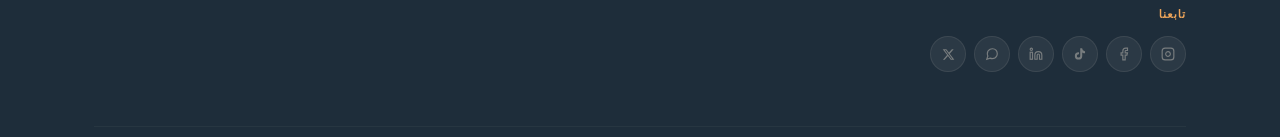
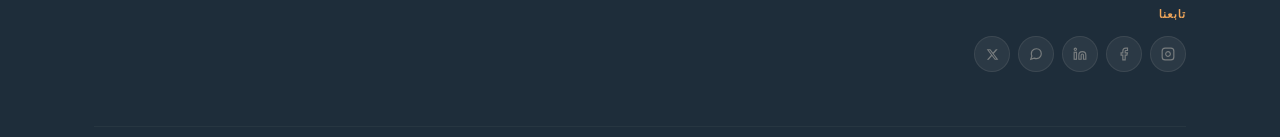
Before and after one commit to mohamadyasser118/sanad-landing-page, a Next.js app: page / in a window 1280 px wide. Shown: the part 8797-8934 px from the top of the page. Built offline with nearby package versions, Linux system fonts and the light colour scheme; a web font is replaced by a local one.

Commit message:
Adding Our Social Media acounts

```diff
--- a/components/SanadAR_v2.jsx
+++ b/components/SanadAR_v2.jsx
@@ -3,12 +3,11 @@
 import { useState, useEffect } from 'react';
 
 const SOCIAL = {
-  instagram: 'https://instagram.com/sanad.app',
-  facebook: 'https://facebook.com/sanadapp',
-  linkedin: 'https://linkedin.com/company/sanadapp',
-  tiktok: 'https://tiktok.com/@sanad.app',
-  whatsapp: 'https://wa.me/+201XXXXXXXXX',
-  twitter: 'https://x.com/sanadapp',
+  instagram: 'https://www.instagram.com/sanadstartup',
+  facebook:  'https://web.facebook.com/SanadStartup',
+  linkedin:  'https://linkedin.com/company/sanad-startup',
+  whatsapp:  'https://wa.me/01027550456',
+  twitter:   'https://x.com/SanadStartup',
 };
 
 // ─── DESIGN TOKENS ───────────────────────────────────────────────
@@ -3631,16 +3630,6 @@ function Footer({ onUser, onLawyer }) {
                     <path d="M18 2h-3a5 5 0 0 0-5 5v3H7v4h3v8h4v-8h3l1-4h-4V7a1 1 0 0 1 1-1h3z" />
                   </svg>
                 </SocialIcon>
-                <SocialIcon href={SOCIAL.tiktok} label="تيك توك">
-                  <svg
-                    width="14"
-                    height="14"
-                    viewBox="0 0 24 24"
-                    fill="currentColor"
-                  >
-                    <path d="M19.59 6.69a4.83 4.83 0 0 1-3.77-4.25V2h-3.45v13.67a2.89 2.89 0 0 1-2.88 2.5 2.89 2.89 0 0 1-2.89-2.89 2.89 2.89 0 0 1 2.89-2.89c.28 0 .54.04.79.1V9.01a6.33 6.33 0 0 0-.79-.05 6.34 6.34 0 0 0-6.34 6.34 6.34 6.34 0 0 0 6.34 6.34 6.34 6.34 0 0 0 6.33-6.34V9.28a8.27 8.27 0 0 0 4.83 1.54V7.37a4.85 4.85 0 0 1-1.06-.68z" />
-                  </svg>
-                </SocialIcon>
                 <SocialIcon href={SOCIAL.linkedin} label="لينكدإن">
                   <svg
                     width="14"
```
